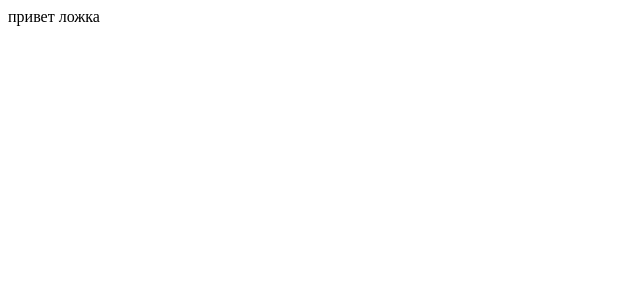
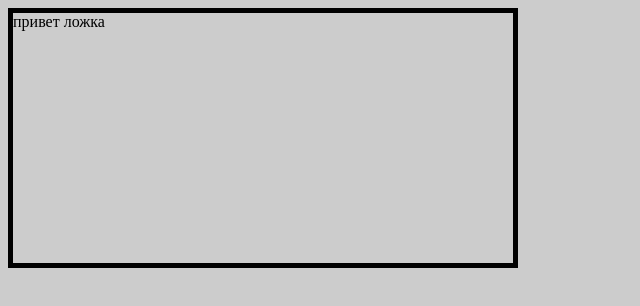
Before and after one commit to aphexCat/nerds, a plain HTML site: page index.html in a window 1280 px wide. Shown: the whole page, without its empty margins (0-640 px from the left). Drawn offline with Linux system fonts and the light colour scheme.

Commit message:
добавил стили

```diff
--- a/index.html
+++ b/index.html
@@ -3,6 +3,7 @@
 <head>
     <meta charset="UTF-8">
     <title>Document</title>
+    <link rel="stylesheet" href="style.css">
 </head>
 <body>
    привет ложка
--- a/style.css
+++ b/style.css
@@ -1,5 +1,6 @@
 body {
-background: blue;
+background: #ccc;
 width: 500px;
 height: 250px;
+border: 5px solid black;
 }
```
